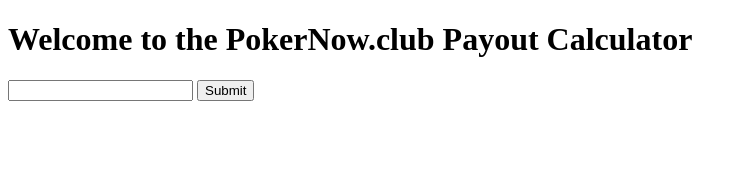
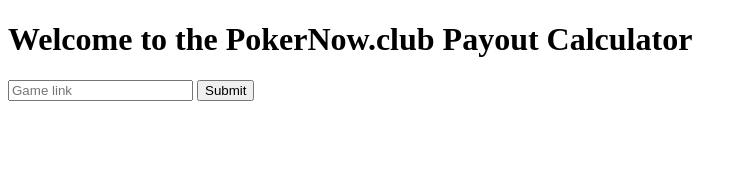
Before and after one commit to joeymhills/payoutcalc-svelte, a SvelteKit app: page / in a window 1280 px wide. Shown: the top 170 px of the page, without its empty margins (0-747 px from the left). Built offline with nearby package versions, Linux system fonts and the light colour scheme.

Commit message:
placeholder

```diff
--- a/src/routes/+page.svelte
+++ b/src/routes/+page.svelte
@@ -36,7 +36,7 @@ let payments: Payment[] = []
 
 <h1>Welcome to the PokerNow.club Payout Calculator</h1>
 
-<input type="text" bind:value={link} />
+<input type="text" placeholder="Game link" bind:value={link} />
 <button on:click={getInfo(link)}>Submit</button>
 
 <div>
```
